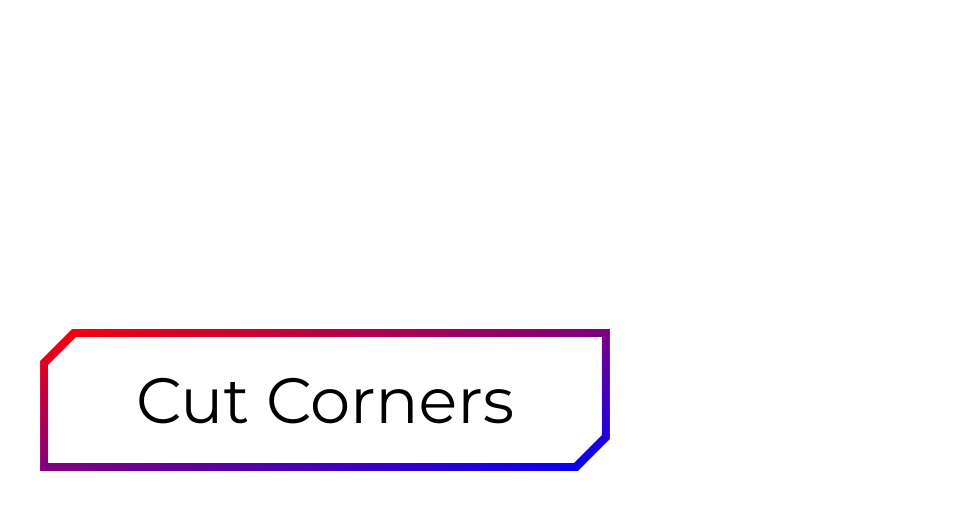
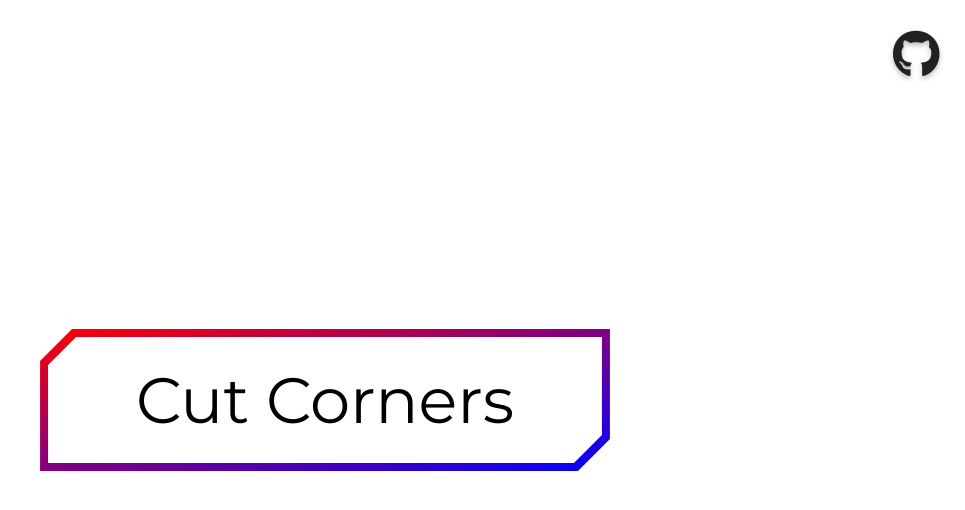
Before and after one commit to davinaleong/proj-cut-corners, a plain HTML site: page index.html in a window 1280 px wide. Shown: the whole page, without its empty margins (315-1280 px from the left). Drawn offline with Linux system fonts and the light colour scheme.

Commit message:
Added GitHub link

```diff
--- a/index.html
+++ b/index.html
@@ -7,8 +7,21 @@
     <title>Cut Corners</title>
 
     <link rel="stylesheet" href="main.css" />
+    <script
+      defer
+      src="https://kit.fontawesome.com/6c0a4e7a8f.js"
+      crossorigin="anonymous"
+    ></script>
   </head>
   <body>
+    <a
+      class="github"
+      href="https://github.com/davinaleong/proj-cut-corners"
+      target="_blank"
+    >
+      <i class="fab fa-github"></i>
+    </a>
+
     <button class="btn-cut-corners">Cut Corners</button>
   </body>
 </html>
--- a/main.css
+++ b/main.css
@@ -1,4 +1,10 @@
 @import url("https://fonts.googleapis.com/css2?family=Montserrat:ital@0;1&display=swap");
+
+:root {
+  --color-github: #212121;
+  --color-github-hover: #ffeb3b;
+  --text-shadow: 0 3px 5px rgba(128, 128, 128, 0.5);
+}
 
 *,
 *::before,
@@ -6,7 +12,6 @@
   margin: 0;
   padding: 0;
   box-sizing: border-box;
-  font-family: "Montserrat", sans-serif;
 }
 
 body {
@@ -15,6 +20,23 @@ body {
   place-items: center;
   font-family: "Montserrat", sans-serif;
   font-size: 16px;
+}
+
+.github {
+  display: block;
+  font-size: 3rem;
+  padding: 2vw 2vw;
+  position: fixed;
+  top: 0;
+  right: 0;
+  z-index: 1;
+  text-shadow: var(--text-shadow);
+  color: var(--color-github);
+  transition: color 0.3s ease-in-out;
+}
+
+.github:hover {
+  color: var(--color-github-hover);
 }
 
 .btn-cut-corners {
@@ -28,6 +50,7 @@ body {
 
   cursor: pointer;
   font-size: clamp(2rem, 1rem + 5vw, 4rem);
+  font-family: "Montserrat", sans-serif;
   color: var(--color);
   position: relative;
   isolation: isolate;
```
